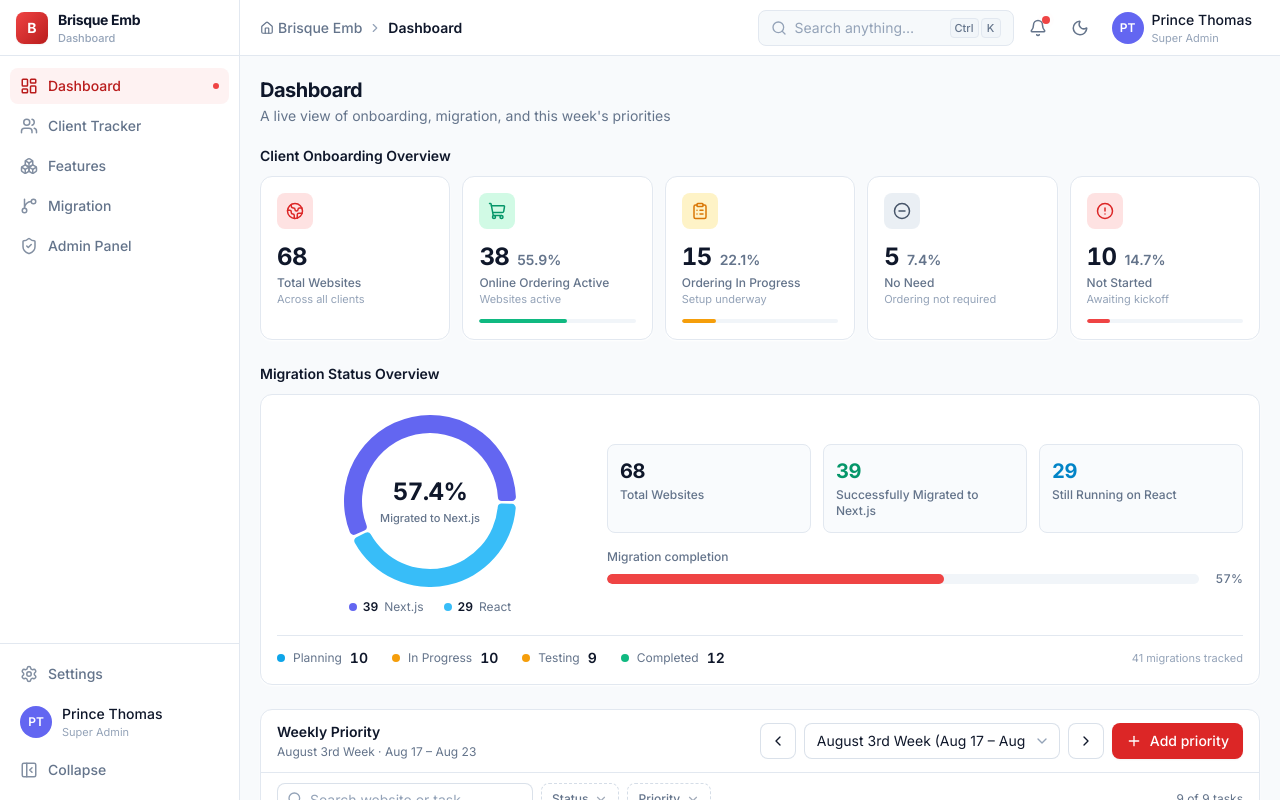
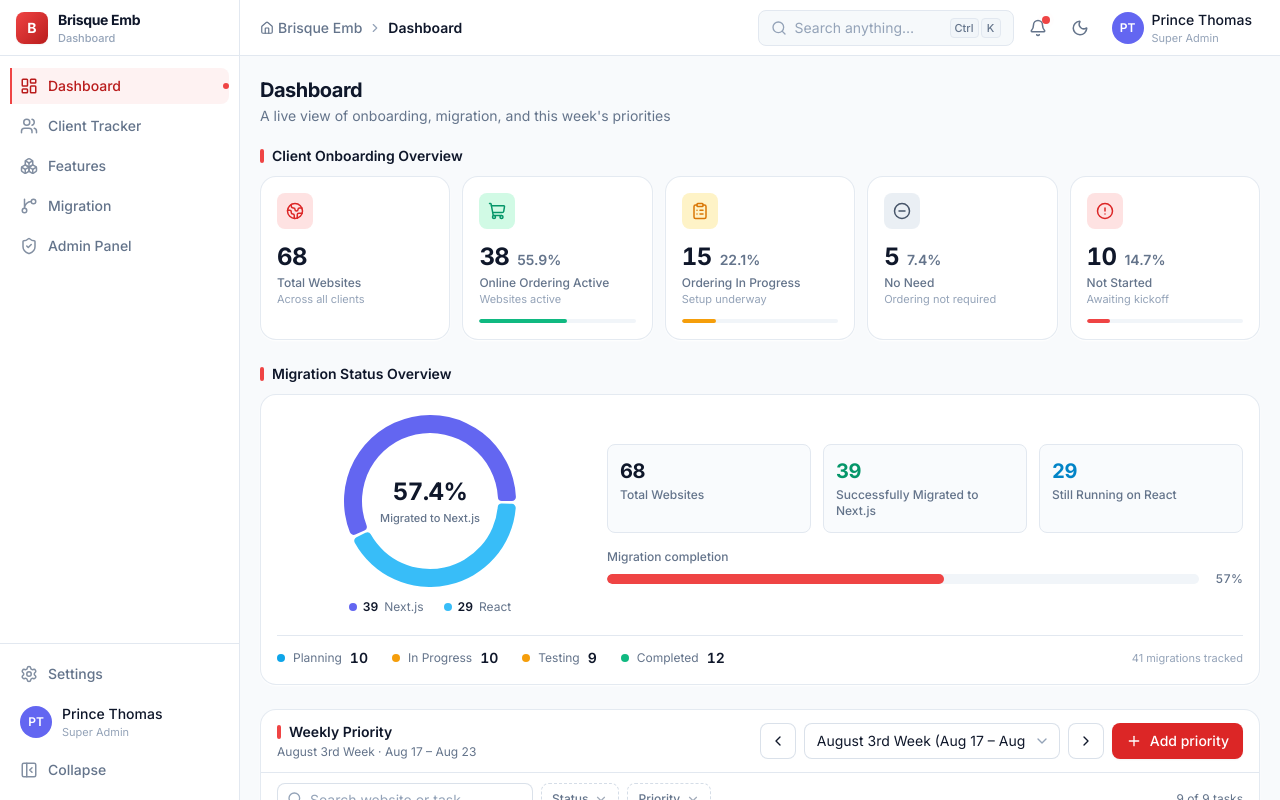
Before and after one commit to srinivasapandian/embedded-ordering-tracker, a React (Vite) app: page /dashboard in a window 1280 px wide. Shown: the top 800 px of the page. Built offline with nearby package versions, Linux system fonts and the light colour scheme.

Commit message:
feedback2-fixed

```diff
--- a/src/components/common/FormField.tsx
+++ b/src/components/common/FormField.tsx
@@ -24,7 +24,7 @@ export function FormField({ label, htmlFor, required, error, hint, className, ch
       </label>
       {children}
       {error ? (
-        <p id={`${htmlFor}-error`} role="alert" className="text-xs text-red-500">
+        <p id={`${htmlFor}-error`} role="alert" className="animate-shake text-xs text-red-500">
           {error}
         </p>
       ) : hint ? (
--- a/src/components/common/MetricCard.tsx
+++ b/src/components/common/MetricCard.tsx
@@ -67,8 +67,8 @@ export function MetricCard({
       transition={{ duration: 0.3, delay: index * 0.05, ease: 'easeOut' }}
       onClick={onClick}
       className={cn(
-        'app-card group relative overflow-hidden p-4 transition-shadow',
-        onClick && 'focus-ring cursor-pointer hover:shadow-pop',
+        'app-card group relative overflow-hidden p-4 transition-all duration-200 hover:-translate-y-0.5 hover:shadow-pop hover:border-primary-500/30',
+        onClick && 'focus-ring cursor-pointer',
         highlight && 'ring-2 ring-primary-400/60',
         className,
       )}
--- a/src/components/dashboard/MigrationOverview.tsx
+++ b/src/components/dashboard/MigrationOverview.tsx
@@ -47,7 +47,7 @@ export function MigrationOverview() {
 
   return (
     <section aria-labelledby="migration-overview-heading">
-      <h2 id="migration-overview-heading" className="mb-2.5 text-sm font-semibold text-ink">
+      <h2 id="migration-overview-heading" className="section-heading mb-2.5">
         Migration Status Overview
       </h2>
       <motion.div
--- a/src/components/dashboard/OnboardingOverview.tsx
+++ b/src/components/dashboard/OnboardingOverview.tsx
@@ -91,7 +91,7 @@ export function OnboardingOverview() {
 
   return (
     <section aria-labelledby="onboarding-overview-heading">
-      <h2 id="onboarding-overview-heading" className="mb-2.5 text-sm font-semibold text-ink">
+      <h2 id="onboarding-overview-heading" className="section-heading mb-2.5">
         Client Onboarding Overview
       </h2>
       <div className="grid grid-cols-2 gap-3 xl:grid-cols-5">
--- a/src/components/dashboard/WeeklyPriorityTable.tsx
+++ b/src/components/dashboard/WeeklyPriorityTable.tsx
@@ -309,7 +309,7 @@ export function WeeklyPriorityTable() {
         {/* Header: title + week navigation */}
         <div className="flex flex-wrap items-center justify-between gap-3 border-b border-line px-4 py-3">
           <div className="min-w-0">
-            <h2 id="weekly-priority-heading" className="text-sm font-semibold text-ink">
+            <h2 id="weekly-priority-heading" className="section-heading">
               Weekly Priority
             </h2>
             <p className="mt-0.5 text-xs text-sub">
--- a/src/components/features/CategorySection.tsx
+++ b/src/components/features/CategorySection.tsx
@@ -54,7 +54,7 @@ export function CategorySection({
           >
             <ChevronDown className="h-4 w-4 text-faint" aria-hidden />
           </motion.span>
-          <span className="text-sm font-semibold text-ink">{FEATURE_CATEGORY_LABELS[category]}</span>
+          <span className="section-heading">{FEATURE_CATEGORY_LABELS[category]}</span>
           <Badge tone="slate">{features.length}</Badge>
           <span className="text-2xs text-faint">
             {enabledCount} of {features.length} enabled
--- a/src/components/layout/Sidebar.tsx
+++ b/src/components/layout/Sidebar.tsx
@@ -58,11 +58,11 @@ export function Sidebar() {
               to={item.to}
               className={({ isActive }) =>
                 cn(
-                  'focus-ring group flex h-9 items-center gap-2.5 rounded-lg px-2.5 text-sm font-medium transition-colors',
-                  collapsed && 'justify-center px-0',
+                  'focus-ring group flex h-9 items-center gap-2.5 rounded-lg text-sm font-medium transition-all duration-150',
+                  collapsed && 'justify-center',
                   isActive
-                    ? 'bg-primary-50 text-primary-700 dark:bg-primary-500/15 dark:text-primary-300'
-                    : 'text-sub hover:bg-elev hover:text-ink',
+                    ? 'bg-primary-50 text-primary-700 dark:bg-primary-500/15 dark:text-primary-300 border-l-2 border-primary-500 rounded-l-none pl-2'
+                    : 'text-sub hover:bg-elev hover:text-ink border-l-2 border-transparent pl-2',
                 )
               }
             >
--- a/src/components/migration/MigrationCard.tsx
+++ b/src/components/migration/MigrationCard.tsx
@@ -176,10 +176,10 @@ export function SortableMigrationCard({
       }
       aria-label={`${website?.name ?? 'Website'} migration card`}
       className={cn(
-        'group app-card select-none p-3 outline-none transition-shadow focus-ring',
-        batchMode ? 'cursor-pointer' : 'cursor-grab hover:shadow-pop active:cursor-grabbing',
+        'group app-card select-none p-3 outline-none transition-all duration-200 focus-ring',
+        batchMode ? 'cursor-pointer' : 'cursor-grab hover:shadow-pop hover:-translate-y-0.5 hover:border-primary-500/30 active:cursor-grabbing',
         selected && 'border-primary-400/70 ring-1 ring-primary-400/60',
-        isDragging && 'opacity-40',
+        isDragging && 'opacity-40 rotate-1 shadow-lg',
         flash && 'ring-2 ring-primary-400',
       )}
     >
--- a/src/index.css
+++ b/src/index.css
@@ -51,18 +51,21 @@ body {
 /* ---------- Scrollbars ---------- */
 * {
   scrollbar-width: thin;
-  scrollbar-color: rgb(var(--color-line-strong)) transparent;
+  scrollbar-color: theme(colors.primary.500 / 25%) transparent;
 }
 *::-webkit-scrollbar {
-  width: 8px;
-  height: 8px;
+  width: 6px;
+  height: 6px;
 }
 *::-webkit-scrollbar-track {
   background: transparent;
 }
 *::-webkit-scrollbar-thumb {
-  background-color: rgb(var(--color-line-strong));
+  background-color: theme(colors.primary.500 / 25%);
   border-radius: 8px;
+}
+*::-webkit-scrollbar-thumb:hover {
+  background-color: theme(colors.primary.500 / 45%);
 }
 
 /* ---------- Focus rings (keyboard accessibility) ---------- */
@@ -75,7 +78,16 @@ body {
 @layer components {
   /* Card shell used across the app */
   .app-card {
-    @apply rounded-xl border border-line bg-card shadow-card;
+    @apply rounded-2xl border border-line/90 bg-card shadow-card transition-all duration-300 hover:shadow-pop hover:border-primary-500/20;
+  }
+
+  /* Visual left-accent indicator for page sections */
+  .section-heading {
+    @apply flex items-center gap-2 text-sm font-semibold text-ink;
+  }
+  .section-heading::before {
+    content: '';
+    @apply h-3.5 w-1 rounded-full bg-primary-500;
   }
 
   /* Dense table cell defaults */
@@ -99,3 +111,13 @@ body {
 .dark input[type='date']::-webkit-calendar-picker-indicator {
   filter: invert(0.7);
 }
+
+/* Validation error shake keyframes */
+@keyframes shake {
+  0%, 100% { transform: translateX(0); }
+  20%, 60% { transform: translateX(-4px); }
+  40%, 80% { transform: translateX(4px); }
+}
+.animate-shake {
+  animation: shake 0.3s ease-in-out;
+}
```
